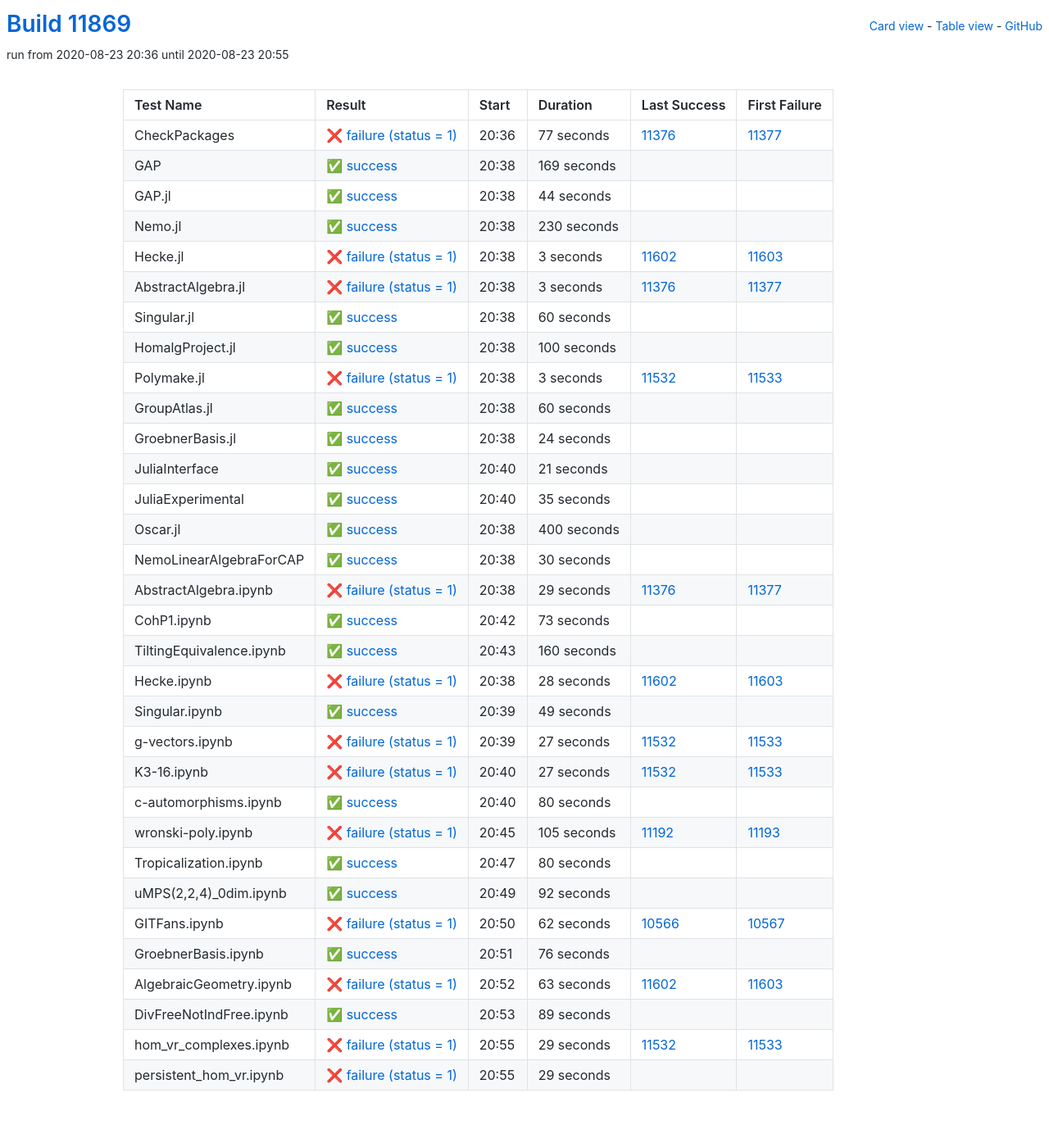
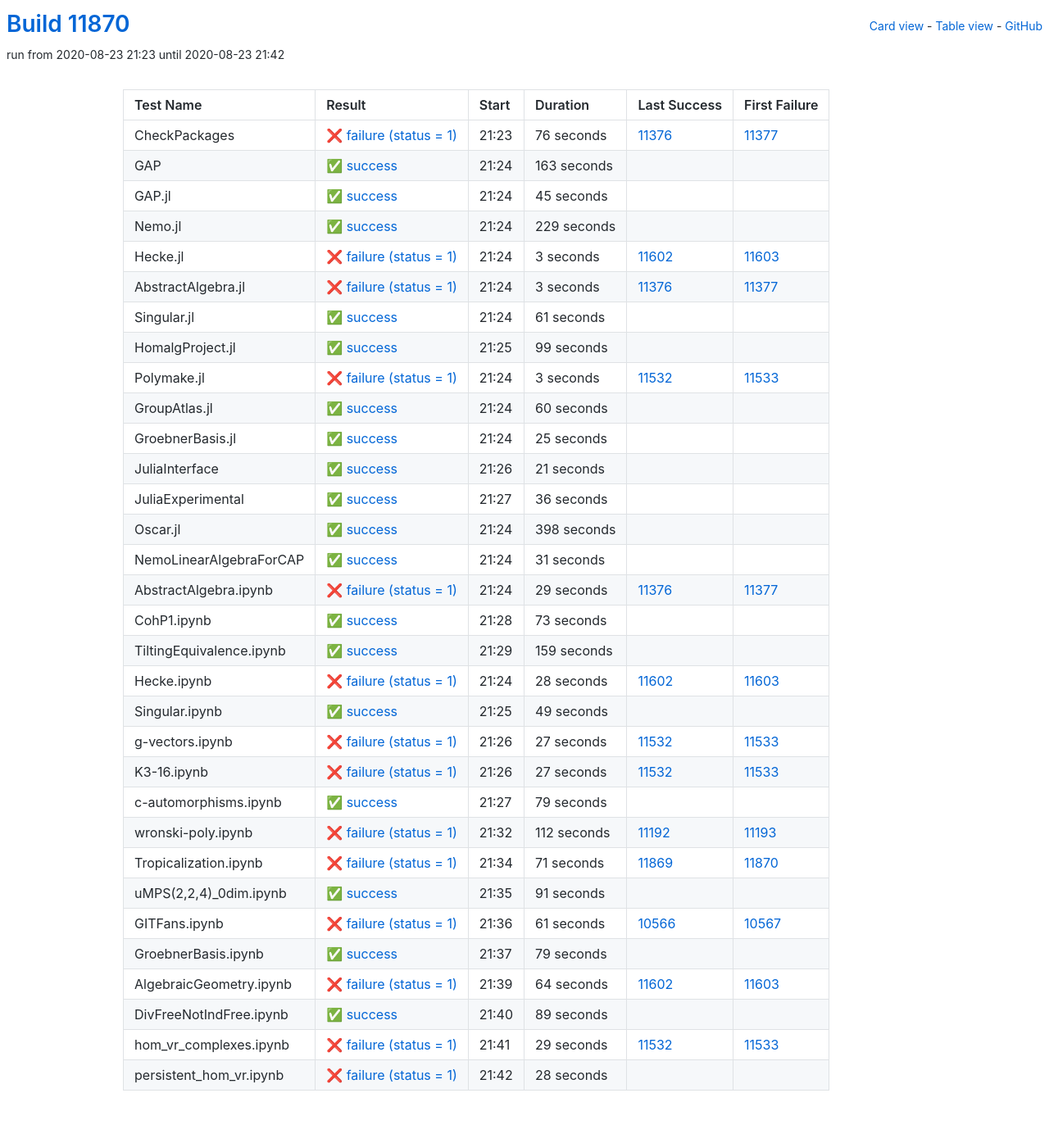
Before and after one commit to oscar-system/oscar-ci-status, a Jekyll site: the page built from table.html, in a window 1280 px wide. Shown: the whole page at 82% size. Built offline with Jekyll 4.4.1, drawn with Linux system fonts in a browser that asks for light colours.

Commit message:
Build #11870

```diff
--- a/_data/ci.yml
+++ b/_data/ci.yml
@@ -1,6 +1,6 @@
 ---
-build: 11869
-build_url: https://oscarci.mathematik.uni-kl.de/job/oscar/11869/
+build: 11870
+build_url: https://oscarci.mathematik.uni-kl.de/job/oscar/11870/
 job: oscar
 organization: oscar-system
 repo: oscar-ci-status
@@ -8,56 +8,56 @@
 tests:
 - name: CheckPackages
   id: checkpackages
-  log: https://oscarci.mathematik.uni-kl.de/job/oscar/11869/artifact/logs/build-11869/CheckPackages.log
-  start: 2020-08-23 20:36
+  log: https://oscarci.mathematik.uni-kl.de/job/oscar/11870/artifact/logs/build-11870/CheckPackages.log
+  start: 2020-08-23 21:23
   success: false
   exitcode: 1
   status: failure
-  duration: 77
+  duration: 76
   last_success: 11376
   last_success_url: https://oscarci.mathematik.uni-kl.de/job/oscar/11376/
   first_failure: 11377
   first_failure_url: https://oscarci.mathematik.uni-kl.de/job/oscar/11377/
 - name: GAP
   id: gap
-  log: https://oscarci.mathematik.uni-kl.de/job/oscar/11869/artifact/logs/build-11869/GAP.log
-  start: 2020-08-23 20:38
+  log: https://oscarci.mathematik.uni-kl.de/job/oscar/11870/artifact/logs/build-11870/GAP.log
+  start: 2020-08-23 21:24
   success: true
   exitcode: 0
   status: success
-  duration: 169
+  duration: 163
   last_success: false
   last_success_url:
   first_failure: false
   first_failure_url:
 - name: GAP.jl
   id: gap-jl
-  log: https://oscarci.mathematik.uni-kl.de/job/oscar/11869/artifact/logs/build-11869/GAP.jl.log
-  start: 2020-08-23 20:38
+  log: https://oscarci.mathematik.uni-kl.de/job/oscar/11870/artifact/logs/build-11870/GAP.jl.log
+  start: 2020-08-23 21:24
   success: true
   exitcode: 0
   status: success
-  duration: 44
+  duration: 45
   last_success: false
   last_success_url:
   first_failure: false
   first_failure_url:
 - name: Nemo.jl
   id: nemo-jl
-  log: https://oscarci.mathematik.uni-kl.de/job/oscar/11869/artifact/logs/build-11869/Nemo.jl.log
-  start: 2020-08-23 20:38
+  log: https://oscarci.mathematik.uni-kl.de/job/oscar/11870/artifact/logs/build-11870/Nemo.jl.log
+  start: 2020-08-23 21:24
   success: true
   exitcode: 0
   status: success
-  duration: 230
+  duration: 229
   last_success: false
   last_success_url:
   first_failure: false
   first_failure_url:
 - name: Hecke.jl
   id: hecke-jl
-  log: https://oscarci.mathematik.uni-kl.de/job/oscar/11869/artifact/logs/build-11869/Hecke.jl.log
-  start: 2020-08-23 20:38
+  log: https://oscarci.mathematik.uni-kl.de/job/oscar/11870/artifact/logs/build-11870/Hecke.jl.log
+  start: 2020-08-23 21:24
   success: false
   exitcode: 1
   status: failure
@@ -68,8 +68,8 @@
   first_failure_url: https://oscarci.mathematik.uni-kl.de/job/oscar/11603/
 - name: AbstractAlgebra.jl
   id: abstractalgebra-jl
-  log: https://oscarci.mathematik.uni-kl.de/job/oscar/11869/artifact/logs/build-11869/AbstractAlgebra.jl.log
-  start: 2020-08-23 20:38
+  log: https://oscarci.mathematik.uni-kl.de/job/oscar/11870/artifact/logs/build-11870/AbstractAlgebra.jl.log
+  start: 2020-08-23 21:24
   success: false
   exitcode: 1
   status: failure
@@ -80,32 +80,32 @@
   first_failure_url: https://oscarci.mathematik.uni-kl.de/job/oscar/11377/
 - name: Singular.jl
   id: singular-jl
-  log: https://oscarci.mathematik.uni-kl.de/job/oscar/11869/artifact/logs/build-11869/Singular.jl.log
-  start: 2020-08-23 20:38
+  log: https://oscarci.mathematik.uni-kl.de/job/oscar/11870/artifact/logs/build-11870/Singular.jl.log
+  start: 2020-08-23 21:24
   success: true
   exitcode: 0
   status: success
-  duration: 60
+  duration: 61
   last_success: false
   last_success_url:
   first_failure: false
   first_failure_url:
 - name: HomalgProject.jl
   id: homalgproject-jl
-  log: https://oscarci.mathematik.uni-kl.de/job/oscar/11869/artifact/logs/build-11869/HomalgProject.jl.log
-  start: 2020-08-23 20:38
+  log: https://oscarci.mathematik.uni-kl.de/job/oscar/11870/artifact/logs/build-11870/HomalgProject.jl.log
+  start: 2020-08-23 21:25
   success: true
   exitcode: 0
   status: success
-  duration: 100
+  duration: 99
   last_success: false
   last_success_url:
   first_failure: false
   first_failure_url:
 - name: Polymake.jl
   id: polymake-jl
-  log: https://oscarci.mathematik.uni-kl.de/job/oscar/11869/artifact/logs/build-11869/Polymake.jl.log
-  start: 2020-08-23 20:38
+  log: https://oscarci.mathematik.uni-kl.de/job/oscar/11870/artifact/logs/build-11870/Polymake.jl.log
+  start: 2020-08-23 21:24
   success: false
   exitcode: 1
   status: failure
@@ -116,8 +116,8 @@
   first_failure_url: https://oscarci.mathematik.uni-kl.de/job/oscar/11533/
 - name: GroupAtlas.jl
   id: groupatlas-jl
-  log: https://oscarci.mathematik.uni-kl.de/job/oscar/11869/artifact/logs/build-11869/GroupAtlas.jl.log
-  start: 2020-08-23 20:38
+  log: https://oscarci.mathematik.uni-kl.de/job/oscar/11870/artifact/logs/build-11870/GroupAtlas.jl.log
+  start: 2020-08-23 21:24
   success: true
   exitcode: 0
   status: success
@@ -128,20 +128,20 @@
   first_failure_url:
 - name: GroebnerBasis.jl
   id: groebnerbasis-jl
-  log: https://oscarci.mathematik.uni-kl.de/job/oscar/11869/artifact/logs/build-11869/GroebnerBasis.jl.log
-  start: 2020-08-23 20:38
+  log: https://oscarci.mathematik.uni-kl.de/job/oscar/11870/artifact/logs/build-11870/GroebnerBasis.jl.log
+  start: 2020-08-23 21:24
   success: true
   exitcode: 0
   status: success
-  duration: 24
+  duration: 25
   last_success: false
   last_success_url:
   first_failure: false
   first_failure_url:
 - name: JuliaInterface
   id: juliainterface
-  log: https://oscarci.mathematik.uni-kl.de/job/oscar/11869/artifact/logs/build-11869/JuliaInterface.log
-  start: 2020-08-23 20:40
+  log: https://oscarci.mathematik.uni-kl.de/job/oscar/11870/artifact/logs/build-11870/JuliaInterface.log
+  start: 2020-08-23 21:26
   success: true
   exitcode: 0
   status: success
@@ -152,44 +152,44 @@
   first_failure_url:
 - name: JuliaExperimental
   id: juliaexperimental
-  log: https://oscarci.mathematik.uni-kl.de/job/oscar/11869/artifact/logs/build-11869/JuliaExperimental.log
-  start: 2020-08-23 20:40
+  log: https://oscarci.mathematik.uni-kl.de/job/oscar/11870/artifact/logs/build-11870/JuliaExperimental.log
+  start: 2020-08-23 21:27
   success: true
   exitcode: 0
   status: success
-  duration: 35
+  duration: 36
   last_success: false
   last_success_url:
   first_failure: false
   first_failure_url:
 - name: Oscar.jl
   id: oscar-jl
-  log: https://oscarci.mathematik.uni-kl.de/job/oscar/11869/artifact/logs/build-11869/Oscar.jl.log
-  start: 2020-08-23 20:38
+  log: https://oscarci.mathematik.uni-kl.de/job/oscar/11870/artifact/logs/build-11870/Oscar.jl.log
+  start: 2020-08-23 21:24
   success: true
   exitcode: 0
   status: success
-  duration: 400
+  duration: 398
   last_success: false
   last_success_url:
   first_failure: false
   first_failure_url:
 - name: NemoLinearAlgebraForCAP
   id: nemolinearalgebraforcap
-  log: https://oscarci.mathematik.uni-kl.de/job/oscar/11869/artifact/logs/build-11869/NemoLinearAlgebraForCAP.log
-  start: 2020-08-23 20:38
+  log: https://oscarci.mathematik.uni-kl.de/job/oscar/11870/artifact/logs/build-11870/NemoLinearAlgebraForCAP.log
+  start: 2020-08-23 21:24
   success: true
   exitcode: 0
   status: success
-  duration: 30
+  duration: 31
   last_success: false
   last_success_url:
   first_failure: false
   first_failure_url:
 - name: AbstractAlgebra.ipynb
   id: abstractalgebra-ipynb
-  log: https://oscarci.mathematik.uni-kl.de/job/oscar/11869/artifact/logs/build-11869/AbstractAlgebra.ipynb.log
-  start: 2020-08-23 20:38
+  log: https://oscarci.mathematik.uni-kl.de/job/oscar/11870/artifact/logs/build-11870/AbstractAlgebra.ipynb.log
+  start: 2020-08-23 21:24
   success: false
   exitcode: 1
   status: failure
@@ -200,8 +200,8 @@
   first_failure_url: https://oscarci.mathematik.uni-kl.de/job/oscar/11377/
 - name: CohP1.ipynb
   id: cohp1-ipynb
-  log: https://oscarci.mathematik.uni-kl.de/job/oscar/11869/artifact/logs/build-11869/CohP1.ipynb.log
-  start: 2020-08-23 20:42
+  log: https://oscarci.mathematik.uni-kl.de/job/oscar/11870/artifact/logs/build-11870/CohP1.ipynb.log
+  start: 2020-08-23 21:28
   success: true
   exitcode: 0
   status: success
@@ -212,20 +212,20 @@
   first_failure_url:
 - name: TiltingEquivalence.ipynb
   id: tiltingequivalence-ipynb
-  log: https://oscarci.mathematik.uni-kl.de/job/oscar/11869/artifact/logs/build-11869/TiltingEquivalence.ipynb.log
-  start: 2020-08-23 20:43
+  log: https://oscarci.mathematik.uni-kl.de/job/oscar/11870/artifact/logs/build-11870/TiltingEquivalence.ipynb.log
+  start: 2020-08-23 21:29
   success: true
   exitcode: 0
   status: success
-  duration: 160
+  duration: 159
   last_success: false
   last_success_url:
   first_failure: false
   first_failure_url:
 - name: Hecke.ipynb
   id: hecke-ipynb
-  log: https://oscarci.mathematik.uni-kl.de/job/oscar/11869/artifact/logs/build-11869/Hecke.ipynb.log
-  start: 2020-08-23 20:38
+  log: https://oscarci.mathematik.uni-kl.de/job/oscar/11870/artifact/logs/build-11870/Hecke.ipynb.log
+  start: 2020-08-23 21:24
   success: false
   exitcode: 1
   status: failure
@@ -236,8 +236,8 @@
   first_failure_url: https://oscarci.mathematik.uni-kl.de/job/oscar/11603/
 - name: Singular.ipynb
   id: singular-ipynb
-  log: https://oscarci.mathematik.uni-kl.de/job/oscar/11869/artifact/logs/build-11869/Singular.ipynb.log
-  start: 2020-08-23 20:39
+  log: https://oscarci.mathematik.uni-kl.de/job/oscar/11870/artifact/logs/build-11870/Singular.ipynb.log
+  start: 2020-08-23 21:25
   success: true
   exitcode: 0
   status: success
@@ -248,8 +248,8 @@
   first_failure_url:
 - name: g-vectors.ipynb
   id: g-vectors-ipynb
-  log: https://oscarci.mathematik.uni-kl.de/job/oscar/11869/artifact/logs/build-11869/g-vectors.ipynb.log
-  start: 2020-08-23 20:39
+  log: https://oscarci.mathematik.uni-kl.de/job/oscar/11870/artifact/logs/build-11870/g-vectors.ipynb.log
+  start: 2020-08-23 21:26
   success: false
   exitcode: 1
   status: failure
@@ -260,8 +260,8 @@
   first_failure_url: https://oscarci.mathematik.uni-kl.de/job/oscar/11533/
 - name: K3-16.ipynb
   id: k3-16-ipynb
-  log: https://oscarci.mathematik.uni-kl.de/job/oscar/11869/artifact/logs/build-11869/K3-16.ipynb.log
-  start: 2020-08-23 20:40
+  log: https://oscarci.mathematik.uni-kl.de/job/oscar/11870/artifact/logs/build-11870/K3-16.ipynb.log
+  start: 2020-08-23 21:26
   success: false
   exitcode: 1
   status: failure
@@ -272,92 +272,92 @@
   first_failure_url: https://oscarci.mathematik.uni-kl.de/job/oscar/11533/
 - name: c-automorphisms.ipynb
   id: c-automorphisms-ipynb
-  log: https://oscarci.mathematik.uni-kl.de/job/oscar/11869/artifact/logs/build-11869/c-automorphisms.ipynb.log
-  start: 2020-08-23 20:40
+  log: https://oscarci.mathematik.uni-kl.de/job/oscar/11870/artifact/logs/build-11870/c-automorphisms.ipynb.log
+  start: 2020-08-23 21:27
   success: true
   exitcode: 0
   status: success
-  duration: 80
+  duration: 79
   last_success: false
   last_success_url:
   first_failure: false
   first_failure_url:
 - name: wronski-poly.ipynb
   id: wronski-poly-ipynb
-  log: https://oscarci.mathematik.uni-kl.de/job/oscar/11869/artifact/logs/build-11869/wronski-poly.ipynb.log
-  start: 2020-08-23 20:45
+  log: https://oscarci.mathematik.uni-kl.de/job/oscar/11870/artifact/logs/build-11870/wronski-poly.ipynb.log
+  start: 2020-08-23 21:32
   success: false
   exitcode: 1
   status: failure
-  duration: 105
+  duration: 112
   last_success: 11192
   last_success_url: https://oscarci.mathematik.uni-kl.de/job/oscar/11192/
   first_failure: 11193
   first_failure_url: https://oscarci.mathematik.uni-kl.de/job/oscar/11193/
 - name: Tropicalization.ipynb
   id: tropicalization-ipynb
-  log: https://oscarci.mathematik.uni-kl.de/job/oscar/11869/artifact/logs/build-11869/Tropicalization.ipynb.log
-  start: 2020-08-23 20:47
+  log: https://oscarci.mathematik.uni-kl.de/job/oscar/11870/artifact/logs/build-11870/Tropicalization.ipynb.log
+  start: 2020-08-23 21:34
+  success: false
+  exitcode: 1
+  status: failure
+  duration: 71
+  last_success: 11869
+  last_success_url: https://oscarci.mathematik.uni-kl.de/job/oscar/11869/
+  first_failure: 11870
+  first_failure_url: https://oscarci.mathematik.uni-kl.de/job/oscar/11870/
+- name: uMPS(2,2,4)_0dim.ipynb
+  id: umps-2-2-4-0dim-ipynb
+  log: https://oscarci.mathematik.uni-kl.de/job/oscar/11870/artifact/logs/build-11870/uMPS-2-2-4-_0dim.ipynb.log
+  start: 2020-08-23 21:35
   success: true
   exitcode: 0
   status: success
-  duration: 80
-  last_success: false
-  last_success_url:
-  first_failure: false
-  first_failure_url:
-- name: uMPS(2,2,4)_0dim.ipynb
-  id: umps-2-2-4-0dim-ipynb
-  log: https://oscarci.mathematik.uni-kl.de/job/oscar/11869/artifact/logs/build-11869/uMPS-2-2-4-_0dim.ipynb.log
-  start: 2020-08-23 20:49
-  success: true
-  exitcode: 0
-  status: success
-  duration: 92
+  duration: 91
   last_success: false
   last_success_url:
   first_failure: false
   first_failure_url:
 - name: GITFans.ipynb
   id: gitfans-ipynb
-  log: https://oscarci.mathematik.uni-kl.de/job/oscar/11869/artifact/logs/build-11869/GITFans.ipynb.log
-  start: 2020-08-23 20:50
+  log: https://oscarci.mathematik.uni-kl.de/job/oscar/11870/artifact/logs/build-11870/GITFans.ipynb.log
+  start: 2020-08-23 21:36
   success: false
   exitcode: 1
   status: failure
-  duration: 62
+  duration: 61
   last_success: 10566
   last_success_url: https://oscarci.mathematik.uni-kl.de/job/oscar/10566/
   first_failure: 10567
   first_failure_url: https://oscarci.mathematik.uni-kl.de/job/oscar/10567/
 - name: GroebnerBasis.ipynb
   id: groebnerbasis-ipynb
-  log: https://oscarci.mathematik.uni-kl.de/job/oscar/11869/artifact/logs/build-11869/GroebnerBasis.ipynb.log
-  start: 2020-08-23 20:51
+  log: https://oscarci.mathematik.uni-kl.de/job/oscar/11870/artifact/logs/build-11870/GroebnerBasis.ipynb.log
+  start: 2020-08-23 21:37
   success: true
   exitcode: 0
   status: success
-  duration: 76
+  duration: 79
   last_success: false
   last_success_url:
   first_failure: false
   first_failure_url:
 - name: AlgebraicGeometry.ipynb
   id: algebraicgeometry-ipynb
-  log: https://oscarci.mathematik.uni-kl.de/job/oscar/11869/artifact/logs/build-11869/AlgebraicGeometry.ipynb.log
-  start: 2020-08-23 20:52
+  log: https://oscarci.mathematik.uni-kl.de/job/oscar/11870/artifact/logs/build-11870/AlgebraicGeometry.ipynb.log
+  start: 2020-08-23 21:39
   success: false
   exitcode: 1
   status: failure
-  duration: 63
+  duration: 64
   last_success: 11602
   last_success_url: https://oscarci.mathematik.uni-kl.de/job/oscar/11602/
   first_failure: 11603
   first_failure_url: https://oscarci.mathematik.uni-kl.de/job/oscar/11603/
 - name: DivFreeNotIndFree.ipynb
   id: divfreenotindfree-ipynb
-  log: https://oscarci.mathematik.uni-kl.de/job/oscar/11869/artifact/logs/build-11869/DivFreeNotIndFree.ipynb.log
-  start: 2020-08-23 20:53
+  log: https://oscarci.mathematik.uni-kl.de/job/oscar/11870/artifact/logs/build-11870/DivFreeNotIndFree.ipynb.log
+  start: 2020-08-23 21:40
   success: true
   exitcode: 0
   status: success
@@ -368,8 +368,8 @@
   first_failure_url:
 - name: hom_vr_complexes.ipynb
   id: hom-vr-complexes-ipynb
-  log: https://oscarci.mathematik.uni-kl.de/job/oscar/11869/artifact/logs/build-11869/hom_vr_complexes.ipynb.log
-  start: 2020-08-23 20:55
+  log: https://oscarci.mathematik.uni-kl.de/job/oscar/11870/artifact/logs/build-11870/hom_vr_complexes.ipynb.log
+  start: 2020-08-23 21:41
   success: false
   exitcode: 1
   status: failure
@@ -380,12 +380,12 @@
   first_failure_url: https://oscarci.mathematik.uni-kl.de/job/oscar/11533/
 - name: persistent_hom_vr.ipynb
   id: persistent-hom-vr-ipynb
-  log: https://oscarci.mathematik.uni-kl.de/job/oscar/11869/artifact/logs/build-11869/persistent_hom_vr.ipynb.log
-  start: 2020-08-23 20:55
+  log: https://oscarci.mathematik.uni-kl.de/job/oscar/11870/artifact/logs/build-11870/persistent_hom_vr.ipynb.log
+  start: 2020-08-23 21:42
   success: false
   exitcode: 1
   status: failure
-  duration: 29
+  duration: 28
   last_success: false
   last_success_url:
   first_failure: false
```
Also changed, not shown: README.md.
